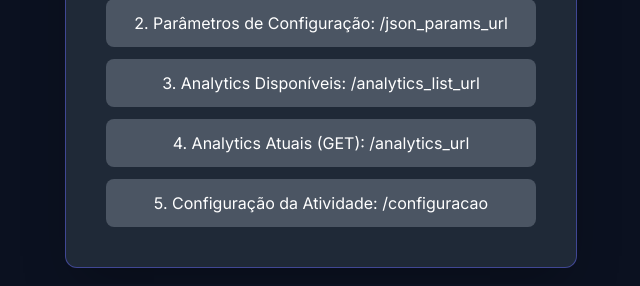
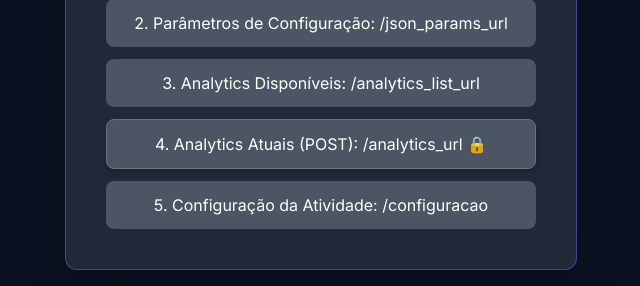
Before and after one commit to vongmd/ActivityProvider-VLab, a Flask app: page /documentacao in a window 1280 px wide. Shown: the part 623-909 px from the top of the page, without its empty margins (319-959 px from the left). Run offline with Flask 3, Linux system fonts and the light colour scheme; grey boxes labelled with a size stand in for pictures from a placeholder-image service; some libraries are stand-ins or nearby versions.

Commit message:
Adiciona alerta de segurança no link POST do index

```diff
--- a/templates/index.html
+++ b/templates/index.html
@@ -58,9 +58,11 @@
                 3. Analytics Disponíveis: /analytics_list_url
             </a>
 
-            <a href="/analytics_url" target="_blank" class="link-button block w-full px-4 py-3 text-white rounded-lg transition duration-150 transform text-center no-underline">
-                4. Analytics Atuais (GET): /analytics_url
-            </a>
+           <a href="/analytics_url"
+   onclick="alert('Atenção: Este endpoint aceita apenas pedidos POST (conforme especificação da Inven!RA).\n\nPara testar, utilize o script \'teste_api.py\' ou o Postman enviando um JSON com { \'activityID\': ... }.'); return false;"
+   class="link-button block w-full text-center px-4 py-3 bg-gray-600 hover:bg-gray-700 text-white rounded-lg transition duration-300 shadow-md border border-gray-500">
+    4. Analytics Atuais (POST): /analytics_url 🔒
+</a>
 
             <a href="/configuracao" target="_blank" class="link-button block w-full px-4 py-3 text-white rounded-lg transition duration-150 transform text-center no-underline">
                 5. Configuração da Atividade: /configuracao
```
